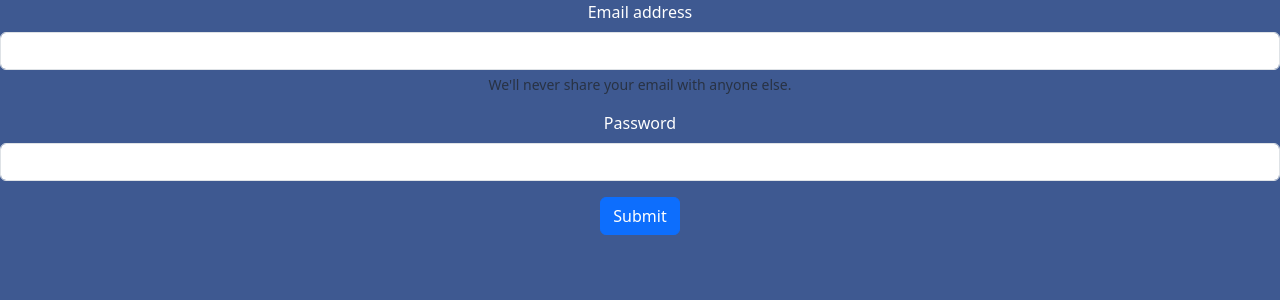
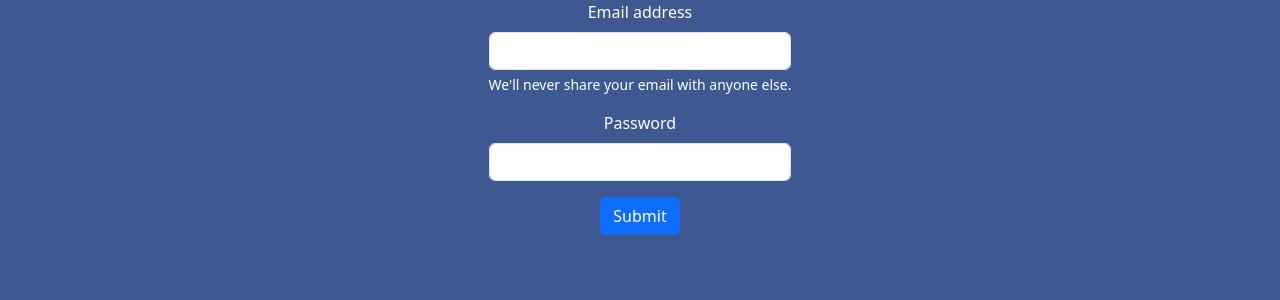
Before and after one commit to Al3x-s/DevOps-Final, a Flask app: page / in a window 1280 px wide. Shown: the top 300 px of the page. Run offline with Flask 3, Linux system fonts and the light colour scheme.

Commit message:
styling updates

```diff
--- a/static/styles.css
+++ b/static/styles.css
@@ -5,3 +5,12 @@ body{
     margin: auto;
 
 }
+
+.form-text{
+color: white;
+}
+
+.logincard{
+display: flex;
+justify-content: space-around;
+}
```
